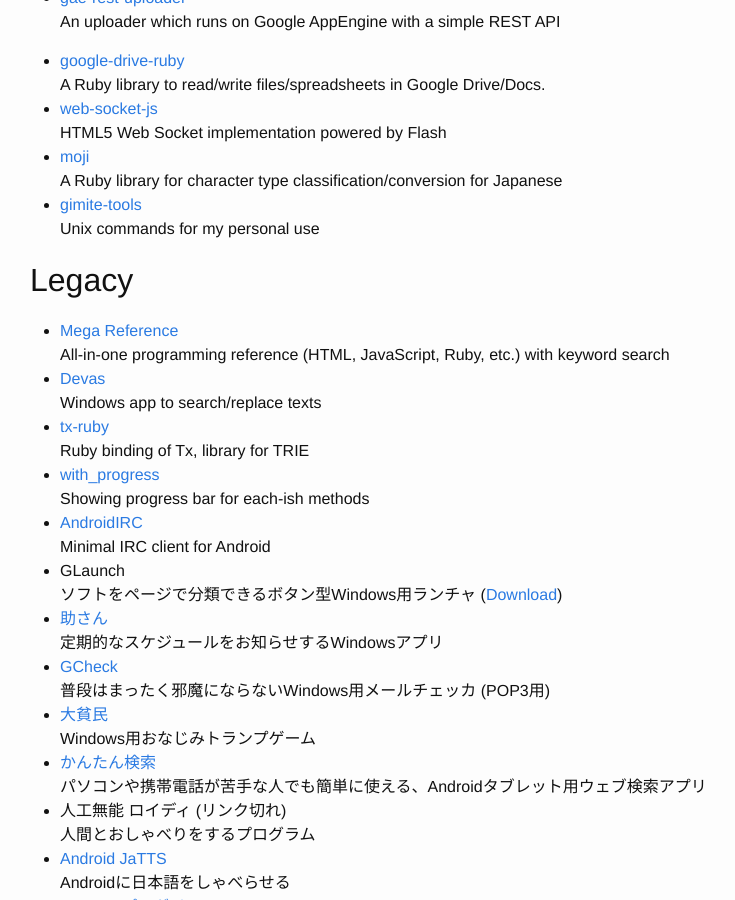
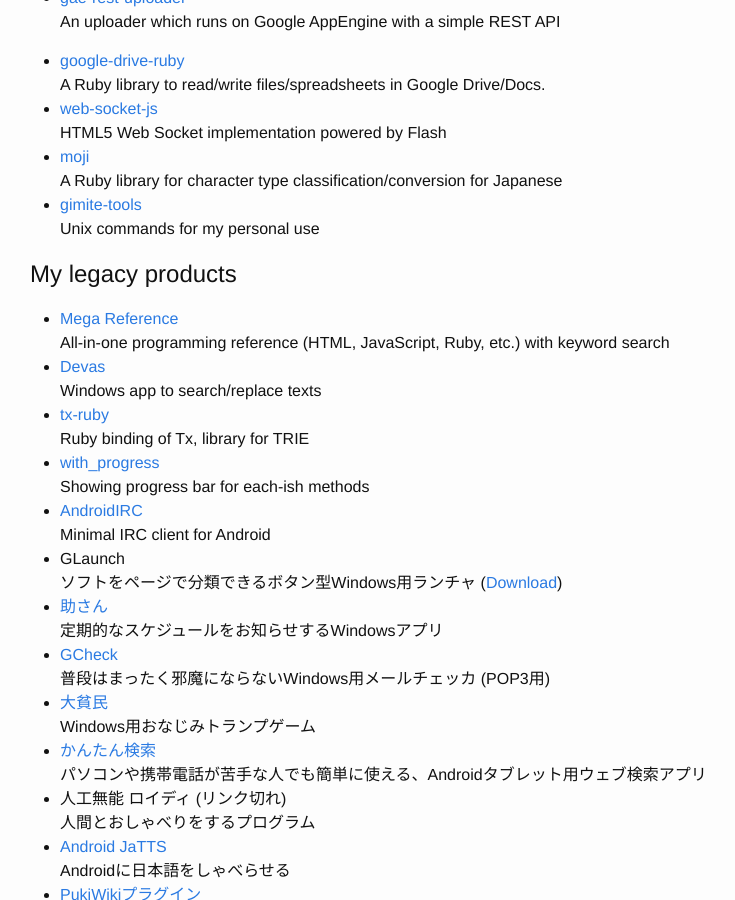
Before and after one commit to gimite/gimite.github.io, a Jekyll site: the page built from index.md, in a window 1280 px wide and 900 px high, scrolled down 421 px. Shown: the whole window, without its empty margins (240-975 px from the left). Built offline with Jekyll 4.4.1, drawn with Linux system fonts in a browser that asks for light colours; our own code applies the rules of GitHub Pages for plain Markdown files.

Commit message:
Update index.md

```diff
--- a/index.md
+++ b/index.md
@@ -16,7 +16,7 @@ permalink: /
 - [moji](https://github.com/gimite/moji)<br>A Ruby library for character type classification/conversion for Japanese
 - [gimite-tools](https://github.com/gimite/gimite-tools)<br>Unix commands for my personal use
 
-## Legacy
+# My legacy products
 
 - [Mega Reference](http://mega-reference.gimite.net/)<br>All-in-one programming reference (HTML, JavaScript, Ruby, etc.) with keyword search
 - [Devas](http://gimite.net/en/index.php?Devas)<br>Windows app to search/replace texts
```
